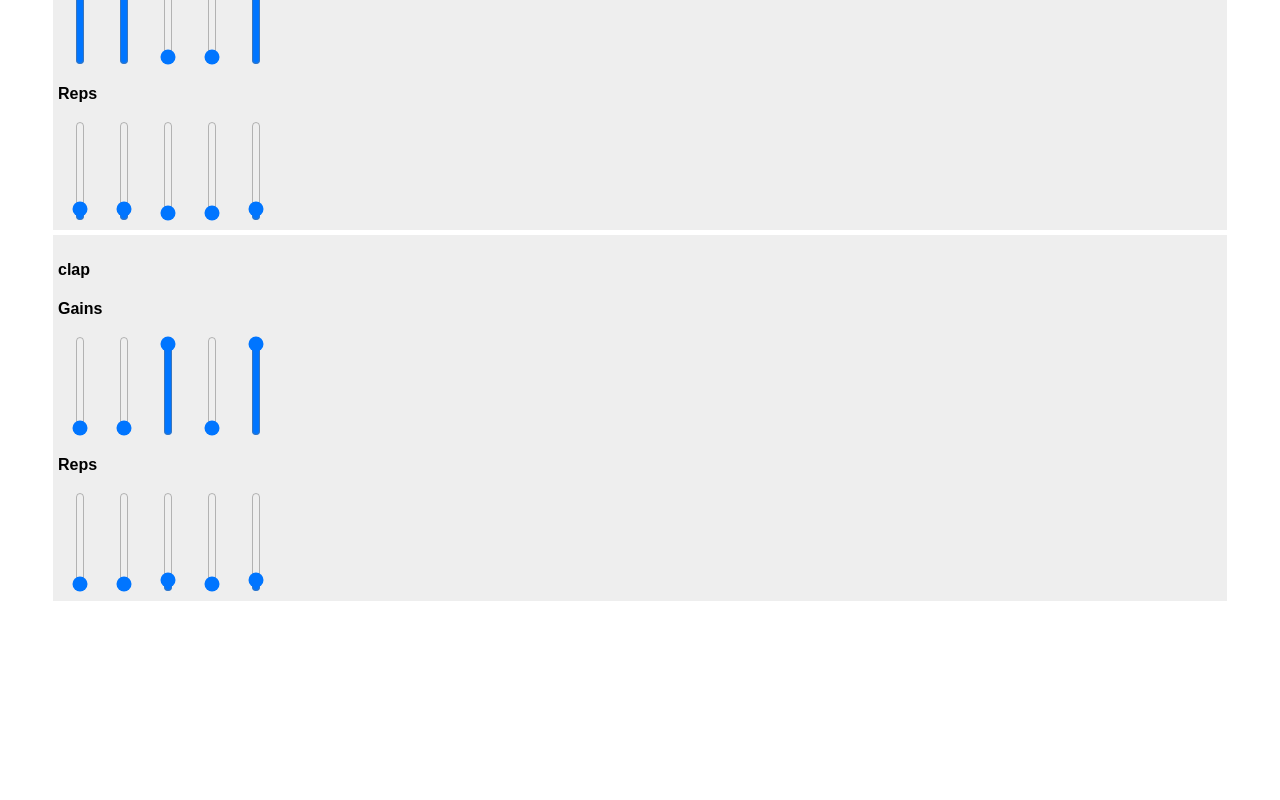
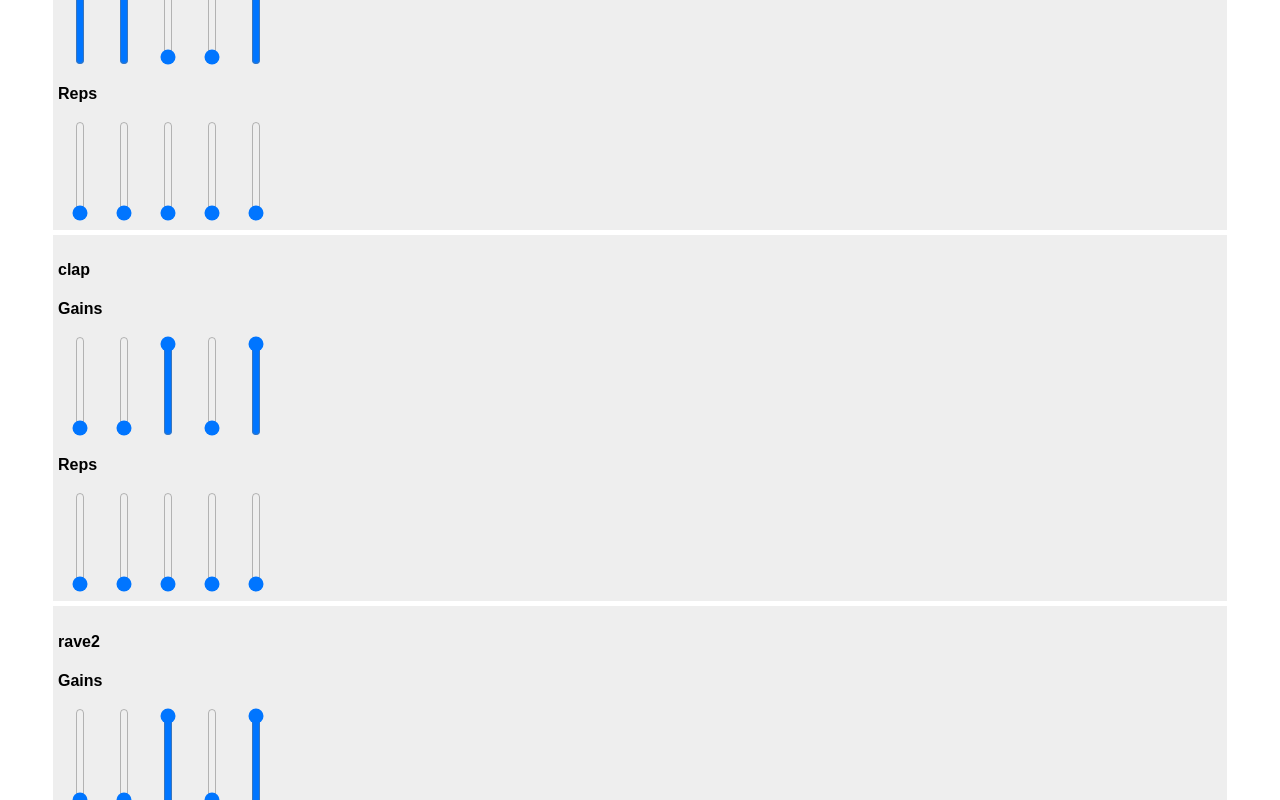
Before and after one commit to kindohm/sd-client, a React (Create React App) app in the folder blart/: page / in a window 1280 px wide. Shown: the part 560-1360 px from the top of the page. Before the commit the page ends 1214 px from the top, so only its background shows below. Built offline with nearby package versions, Linux system fonts and the light colour scheme.

Commit message:
made mark fell in a browser

```diff
--- a/blart/src/App.js
+++ b/blart/src/App.js
@@ -11,11 +11,22 @@ class App extends Component {
       {
         name: 'kick',
         s: 'bd',
-        steps: [{ vel: 1 }, { vel: 1 }, { vel: 0 }, { vel: 0 }, { vel: 1 }]
+        steps: [
+          { vel: 1, reps: 0 },
+          { vel: 1 },
+          { vel: 0 },
+          { vel: 0 },
+          { vel: 1 }
+        ]
       },
       {
         name: 'clap',
         s: 'cp',
+        steps: [{ vel: 0 }, { vel: 0 }, { vel: 1 }, { vel: 0 }, { vel: 1 }]
+      },
+      {
+        name: 'rave2',
+        s: 'rave2',
         steps: [{ vel: 0 }, { vel: 0 }, { vel: 1 }, { vel: 0 }, { vel: 1 }]
       }
     ]
@@ -42,16 +53,16 @@ class App extends Component {
         });
       })
       .then(resp => {
-        console.log('resp', resp);
+        // console.log('resp', resp);
         return resp.json();
       })
       .then(json => {
-        console.log('/toggle', json);
+        // console.log('/toggle', json);
       });
   }
 
   sendSequence() {
-    console.log('sending', this.state);
+    // console.log('sending', this.state);
     const body = JSON.stringify(this.state);
 
     return fetch('/seq', {
--- a/blart/src/Instrument.js
+++ b/blart/src/Instrument.js
@@ -36,7 +36,7 @@ export default class Instrument extends React.Component {
       return (
         <StepReps
           key={index}
-          value={step.vel}
+          value={step.reps || 0}
           repsChanged={val => this.handleRepsChanged(index, val)}
         />
       );
```
Also changed, not shown: 1 other file (tests, documents, lock files or other folders).
